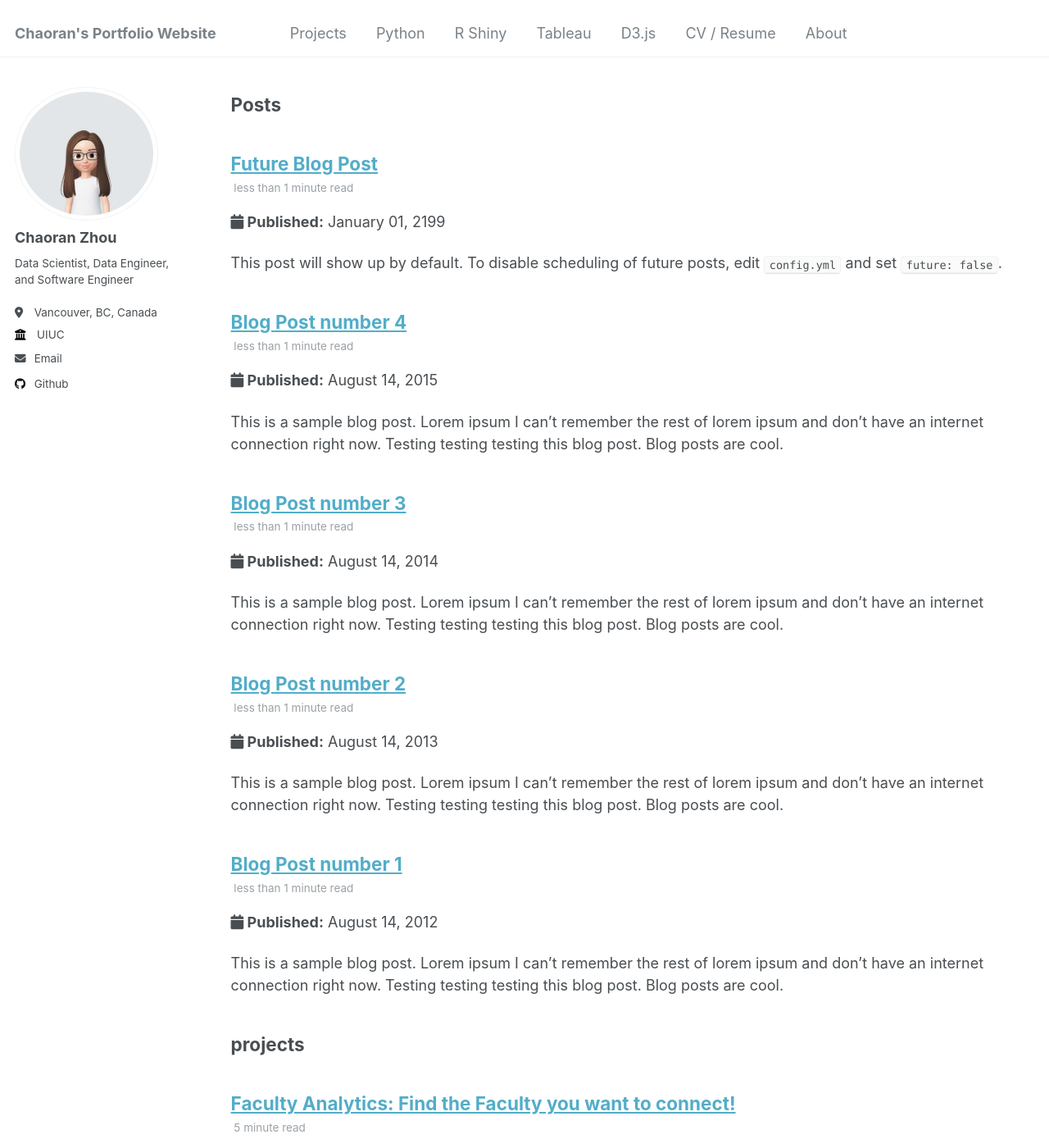
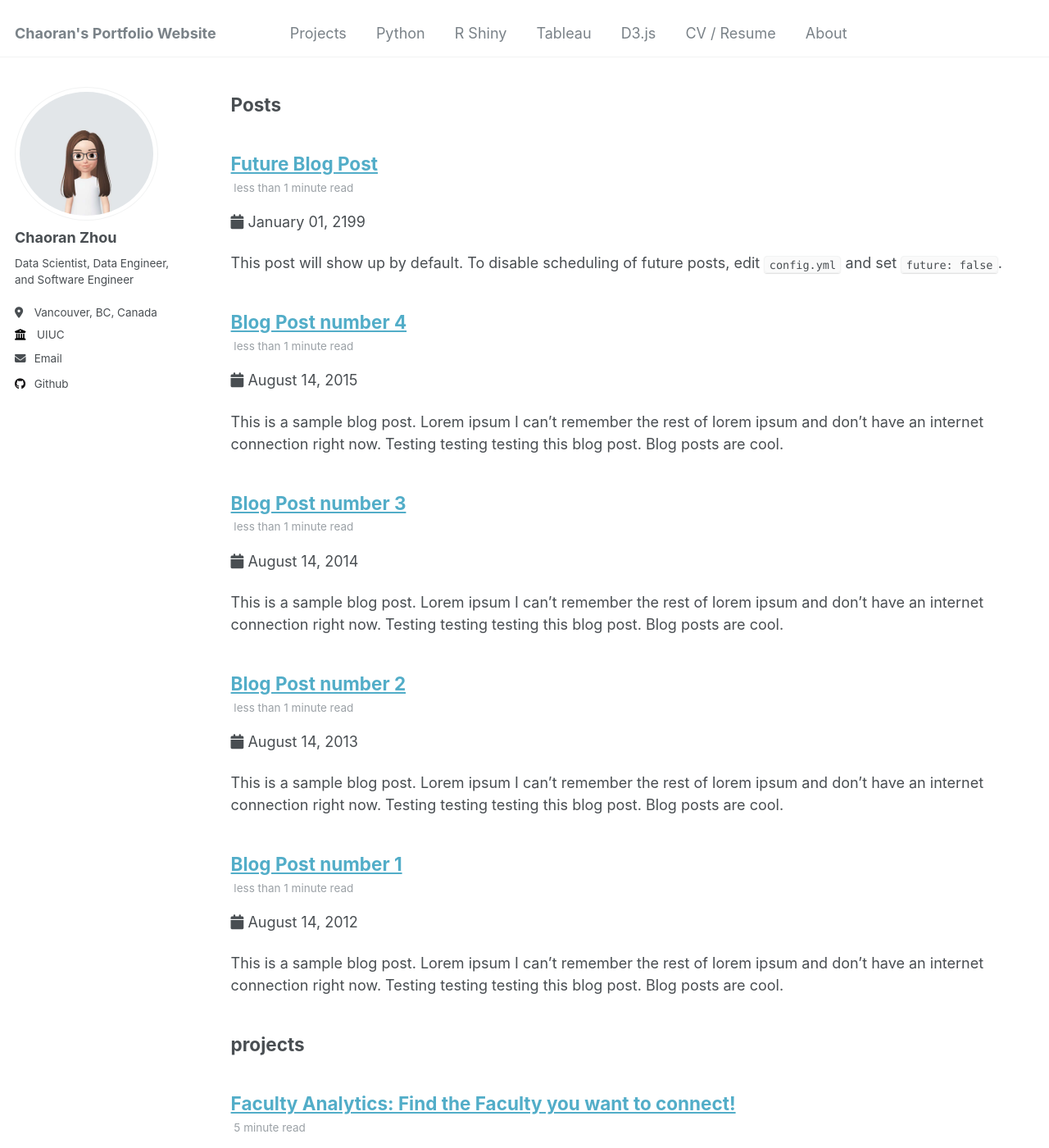
Before and after one commit to ranranrunforit/ranranrunforit.github.io, a Jekyll site: the page built from _pages/sitemap.md, in a window 1280 px wide and 1400 px high, scrolled down 1577 px. Shown: the whole window at 82% size. Built offline with Jekyll 4.4.1, drawn with Linux system fonts in a browser that asks for light colours; some of the changed text lies outside the part shown.

Commit message:
Update archive-single.html

```diff
--- a/_includes/archive-single.html
+++ b/_includes/archive-single.html
@@ -43,7 +43,7 @@
         {% elsif post.collection == 'publications' %}
           <p>Published in <i>{{ post.venue }}</i>, {{ post.date | default: "1900-01-01" | date: "%Y" }} </p>
         {% elsif post.date %}
-         <p class="page__date"><strong><i class="fa fa-calendar" aria-hidden="true"></i>  {{ site.data.ui-text[site.locale].date_label | default: "Published:" }}</strong> <time datetime="{{ post.date | default: "1900-01-01" | date_to_xmlschema }}">{{ post.date | default: "1900-01-01" | date: "%B %d, %Y" }}</time></p>
+         <p class="page__date"><i class="fa fa-calendar" aria-hidden="true"></i> <time datetime="{{ post.date | default: "1900-01-01" | date_to_xmlschema }}">{{ post.date | default: "1900-01-01" | date: "%B %d, %Y" }}</time></p>
         {% endif %}
 
     {% if post.excerpt and site.read_more != 'enabled' %}
```
